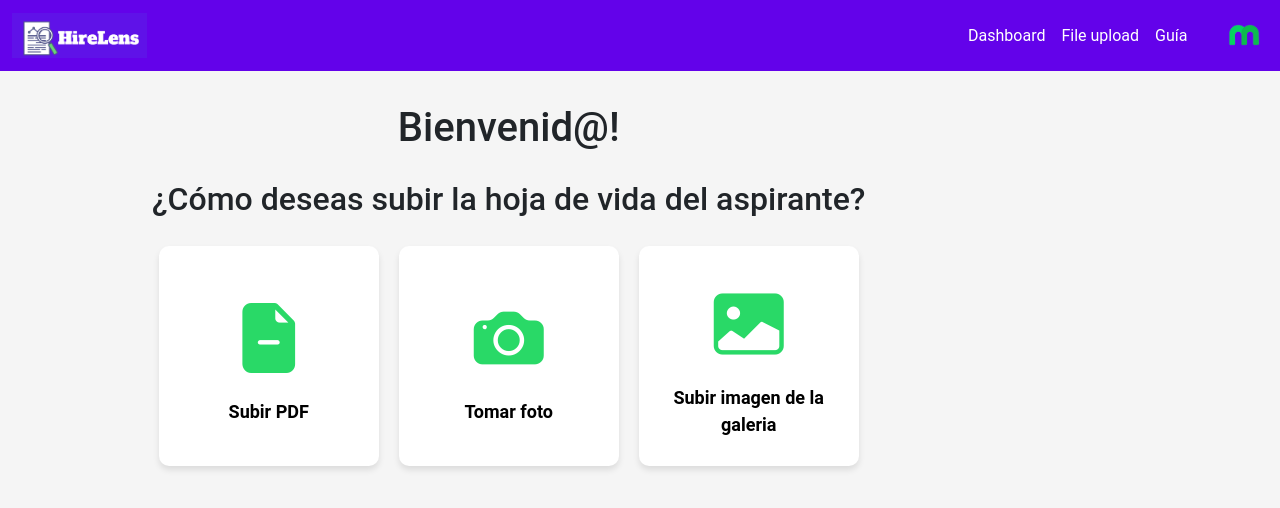
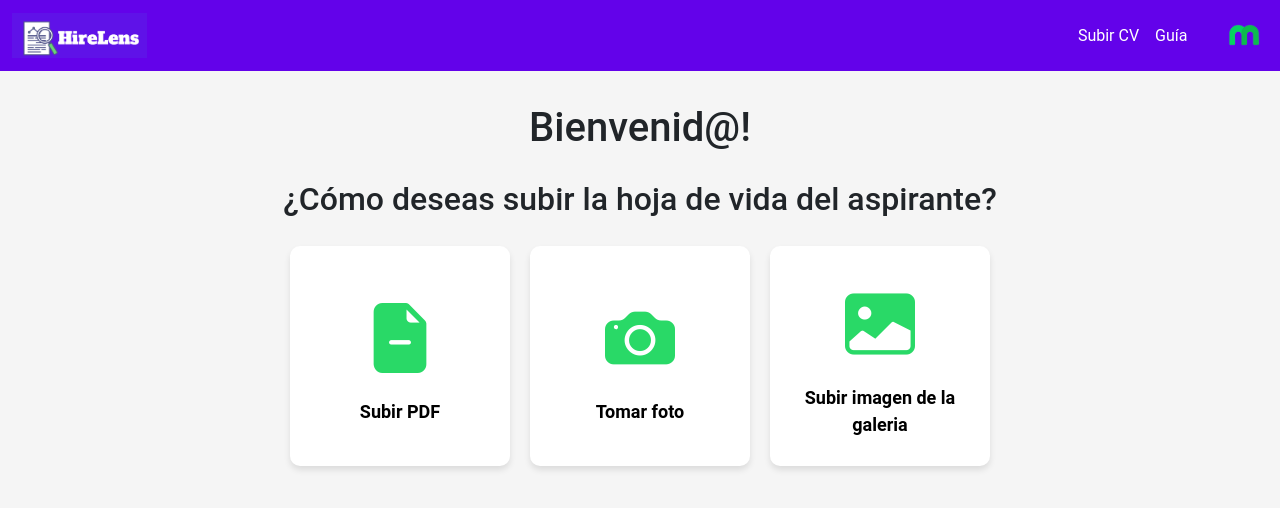
Before and after one commit to camazog1/Scanner_Of_CV, a React (Vite) app in the folder frontend/: page / in a window 1280 px wide. Shown: the top 508 px of the page. Built offline with nearby package versions, Linux system fonts and the light colour scheme.

Commit message:
fix header and center body

```diff
--- a/frontend/src/assets/styles/index.css
+++ b/frontend/src/assets/styles/index.css
@@ -22,6 +22,7 @@ body {
   align-items: center;
   text-align: center;
   gap: 20px;
+  width: 100%;
   margin-top: 80px;
 }
 
--- a/frontend/src/components/Header.jsx
+++ b/frontend/src/components/Header.jsx
@@ -48,13 +48,8 @@ function Header() {
           <div className="collapse navbar-collapse" id="navbarTogglerDemo03">
             <ul className="navbar-nav ms-auto">
               <li className="nav-item">
-                <Link to="/dashboard" className="nav-link text-white">
-                  Dashboard
-                </Link>
-              </li>
-              <li className="nav-item">
-                <Link to="/file-upload" className="nav-link text-white">
-                  File upload
+                <Link to="/" className="nav-link text-white">
+                  Subir CV
                 </Link>
               </li>
               <li className="nav-item">
```
